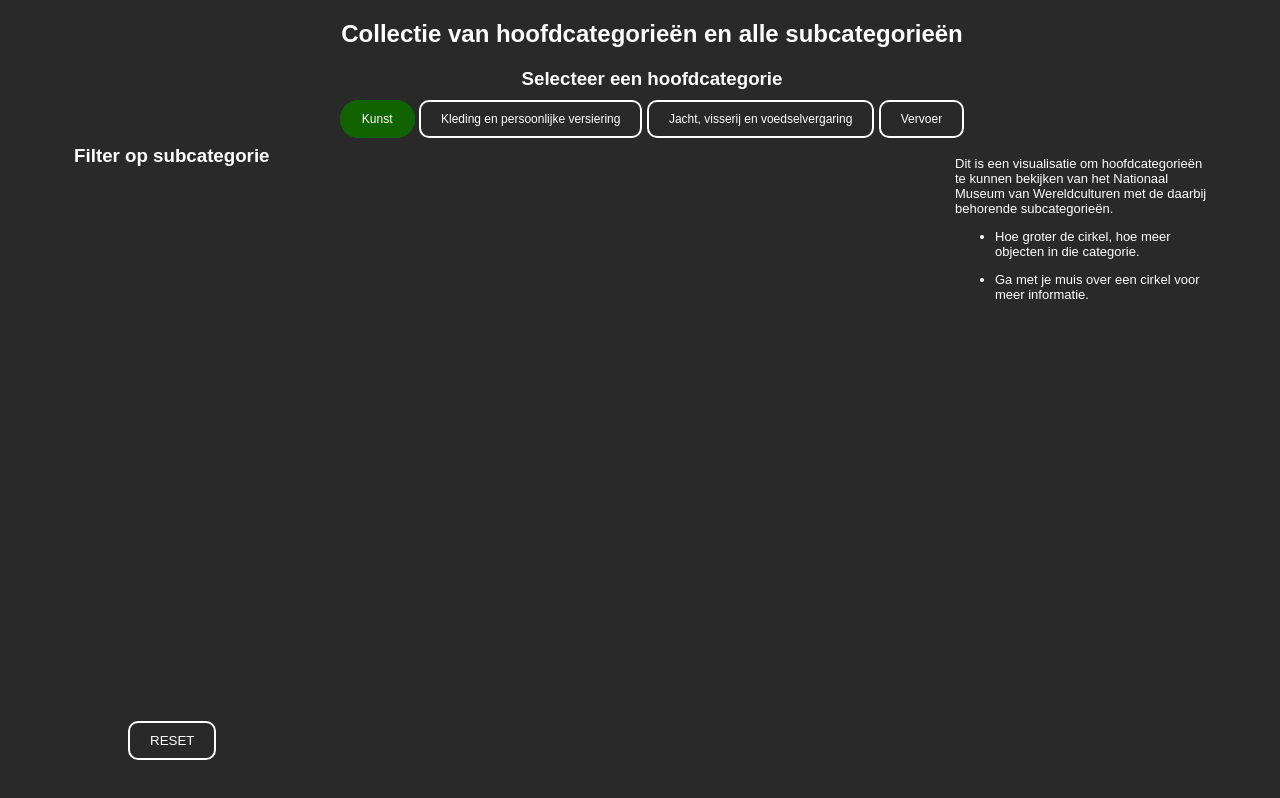
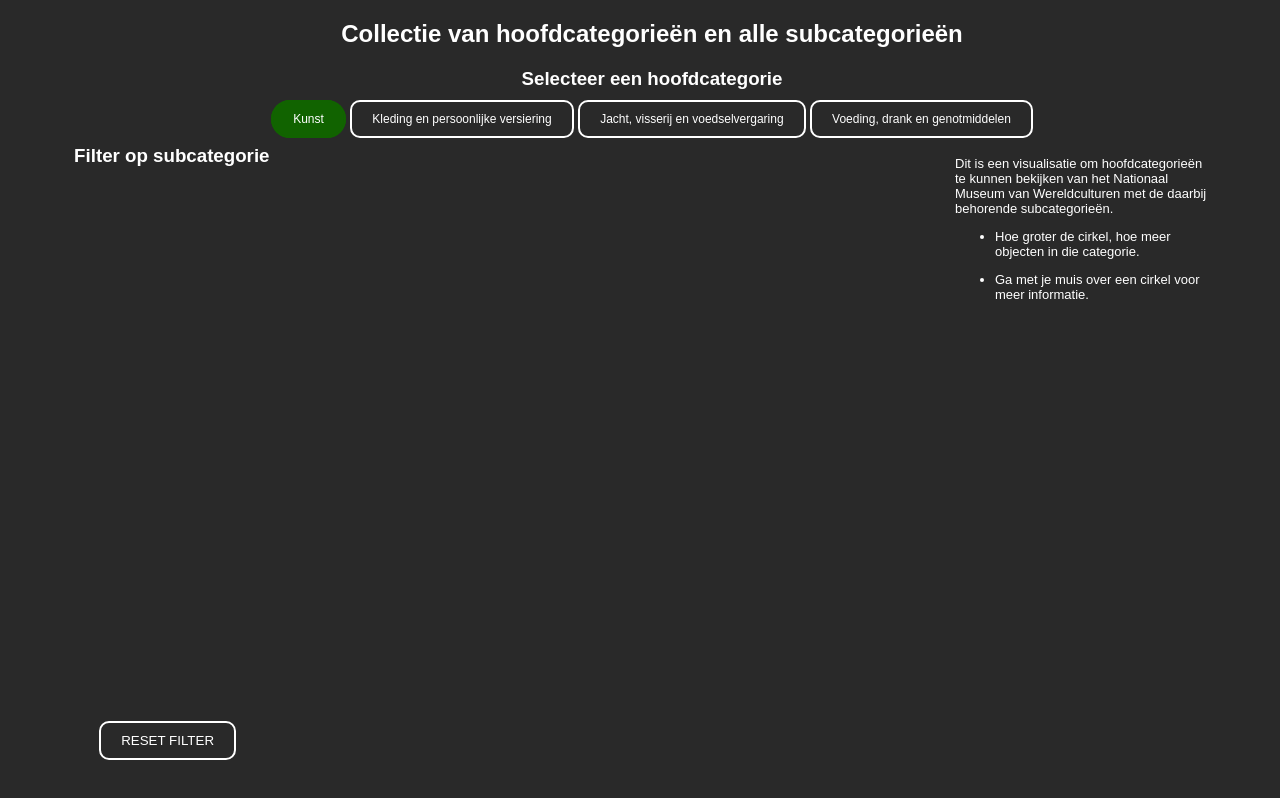
Before and after one commit to StefanGerrits2/frontend-data, a website with bundled scripts: page index.html in a window 1280 px wide. Built offline with nearby package versions, Linux system fonts and the light colour scheme; no server answers.

Commit message:
change category

```diff
--- a/index.html
+++ b/index.html
@@ -21,8 +21,8 @@
         <input type="radio" name="mainCategory" value="2803" id="fish">
         <label for="fish">Jacht, visserij en voedselvergaring</label>
 
-        <input type="radio" name="mainCategory" value="2624" id="traffic">
-        <label for="traffic">Vervoer</label>
+        <input type="radio" name="mainCategory" value="2839" id="food">
+        <label for="food">Voeding, drank en genotmiddelen</label>
     </form>
     <div class="information">
         <p>Dit is een visualisatie om hoofdcategorieën te kunnen bekijken van het Nationaal Museum van Wereldculturen met de daarbij behorende subcategorieën.</p>
@@ -33,7 +33,7 @@
     </div>
     <h3 class="filter__title">Filter op subcategorie</h3>
     <div class="button__container">
-        <button id="resetButton">Reset</button>
+        <button id="resetButton">Reset filter</button>
     </div>
     <div class="svg__container">
         <svg>
--- a/styles.css
+++ b/styles.css
@@ -104,7 +104,7 @@ circle:hover {
     transition: all 0.3s ease 0s;
     position: absolute;
     bottom: 5%;
-    left: 10%;
+    left: 7.75%;
 }
 
 #resetButton:hover {
```
Also changed, not shown: README.md.
